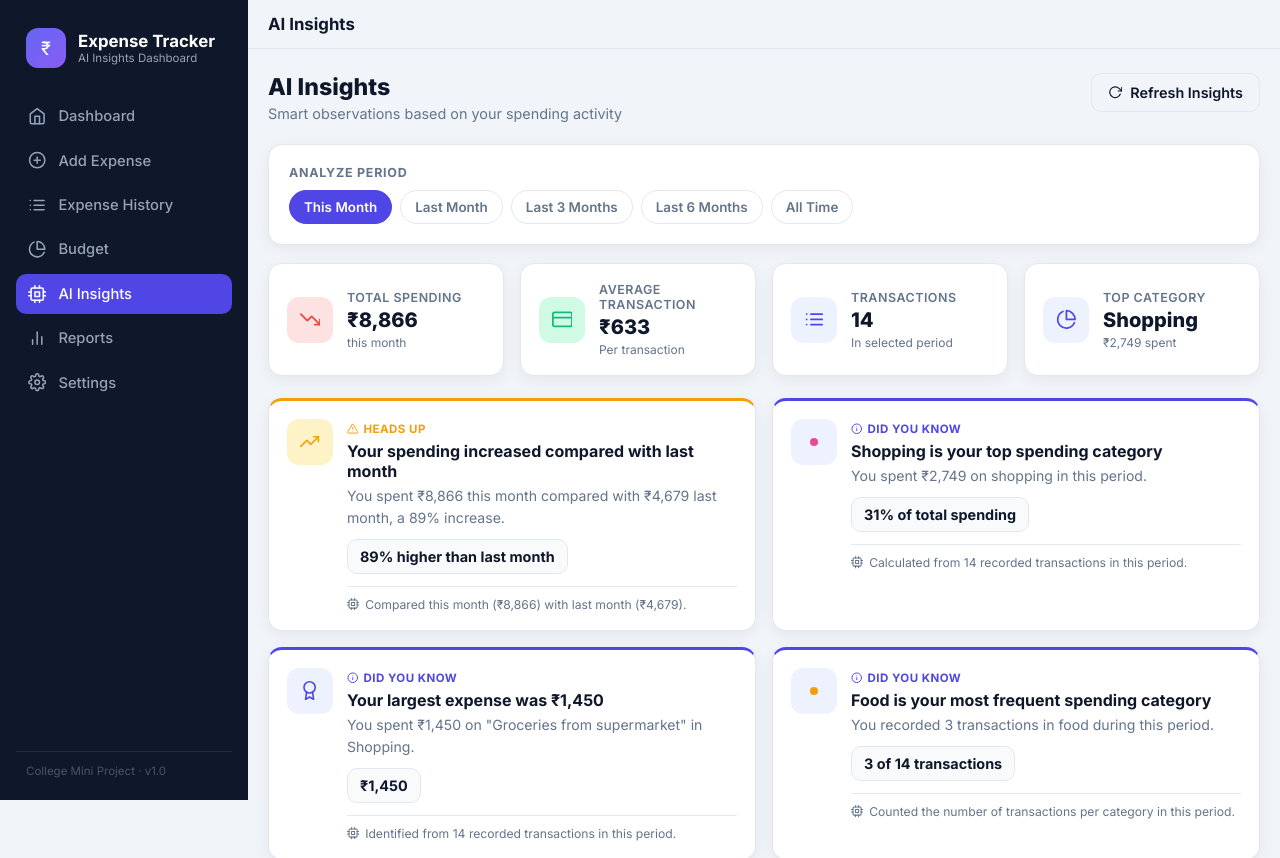
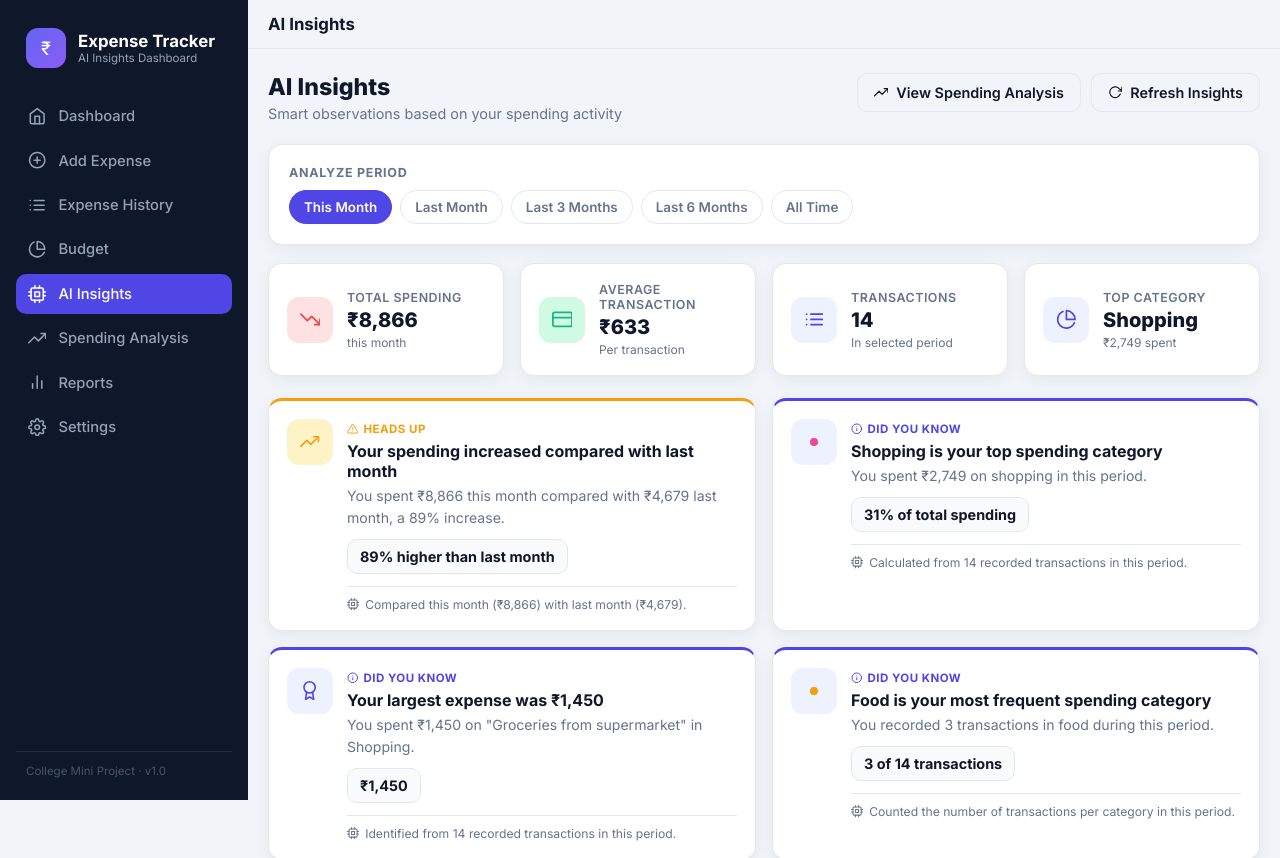
Before and after one commit to yalamareddysharathreddy5-coder/AI-expensive-tracker, a React (Vite) app: page /insights in a window 1280 px wide. Shown: the top 858 px of the page. Built offline with nearby package versions, Linux system fonts and the light colour scheme.

Commit message:
Connect spending analysis to navigation and AI insights

```diff
--- a/src/App.jsx
+++ b/src/App.jsx
@@ -6,6 +6,7 @@ import AddExpense from './pages/AddExpense';
 import ExpenseHistory from './pages/ExpenseHistory';
 import Budget from './pages/Budget';
 import AIInsights from './pages/AIInsights';
+import SpendingAnalysis from './pages/SpendingAnalysis';
 import Reports from './pages/Reports';
 import Settings from './pages/Settings';
 
@@ -20,6 +21,7 @@ function App() {
             <Route path="history" element={<ExpenseHistory />} />
             <Route path="budget" element={<Budget />} />
             <Route path="insights" element={<AIInsights />} />
+            <Route path="analysis" element={<SpendingAnalysis />} />
             <Route path="reports" element={<Reports />} />
             <Route path="settings" element={<Settings />} />
             <Route path="*" element={<Dashboard />} />
--- a/src/components/Layout.jsx
+++ b/src/components/Layout.jsx
@@ -15,6 +15,7 @@ function Layout() {
     '/history': 'Expense History',
     '/budget': 'Budget',
     '/insights': 'AI Insights',
+    '/analysis': 'Spending Analysis',
     '/reports': 'Reports',
     '/settings': 'Settings',
   };
--- a/src/components/Sidebar.jsx
+++ b/src/components/Sidebar.jsx
@@ -6,6 +6,7 @@ import {
   FiPieChart,
   FiCpu,
   FiBarChart2,
+  FiTrendingUp,
   FiSettings,
 } from 'react-icons/fi';
 
@@ -15,6 +16,7 @@ const NAV_ITEMS = [
   { path: '/history', label: 'Expense History', icon: FiList },
   { path: '/budget', label: 'Budget', icon: FiPieChart },
   { path: '/insights', label: 'AI Insights', icon: FiCpu },
+  { path: '/analysis', label: 'Spending Analysis', icon: FiTrendingUp },
   { path: '/reports', label: 'Reports', icon: FiBarChart2 },
   { path: '/settings', label: 'Settings', icon: FiSettings },
 ];
--- a/src/pages/AIInsights.jsx
+++ b/src/pages/AIInsights.jsx
@@ -3,6 +3,7 @@ import { Link } from 'react-router-dom';
 import {
   FiRotateCw,
   FiTrendingDown,
+  FiTrendingUp,
   FiCreditCard,
   FiList,
   FiPieChart,
@@ -40,6 +41,10 @@ function AIInsights() {
           <h1 className="page-title">AI Insights</h1>
           <p className="page-subtitle">Smart observations based on your spending activity</p>
         </div>
+        <div className="page-actions">
+          <Link to="/analysis" className="btn btn-outline">
+            <FiTrendingUp /> View Spending Analysis
+          </Link>
           <button
             className="btn btn-outline"
             onClick={() => setRefreshKey((key) => key + 1)}
@@ -47,6 +52,7 @@ function AIInsights() {
           >
             <FiRotateCw /> Refresh Insights
           </button>
+        </div>
       </div>
 
       <div className="card timeframe-card">
```
Lines whose indentation alone changed are shown as unchanged.
